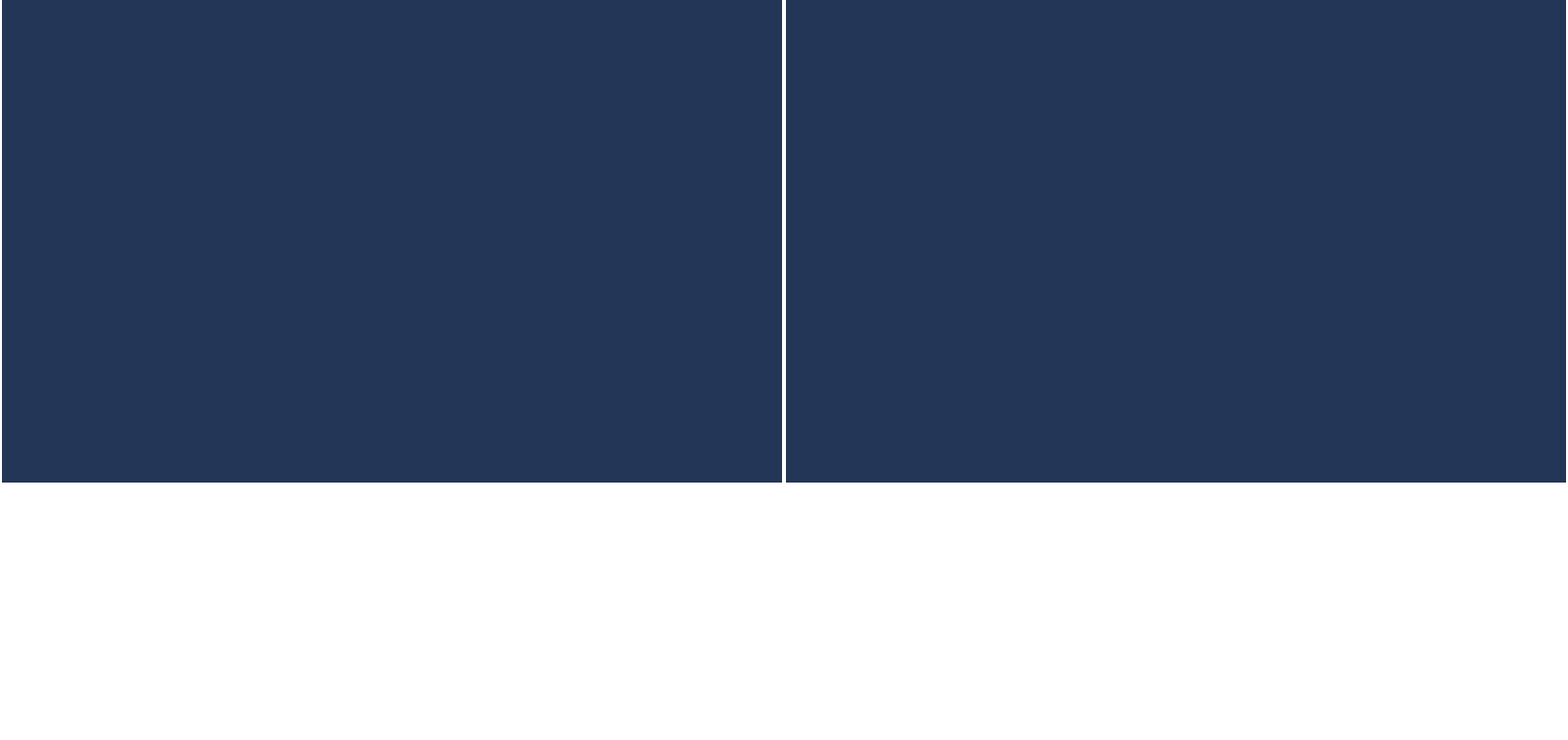
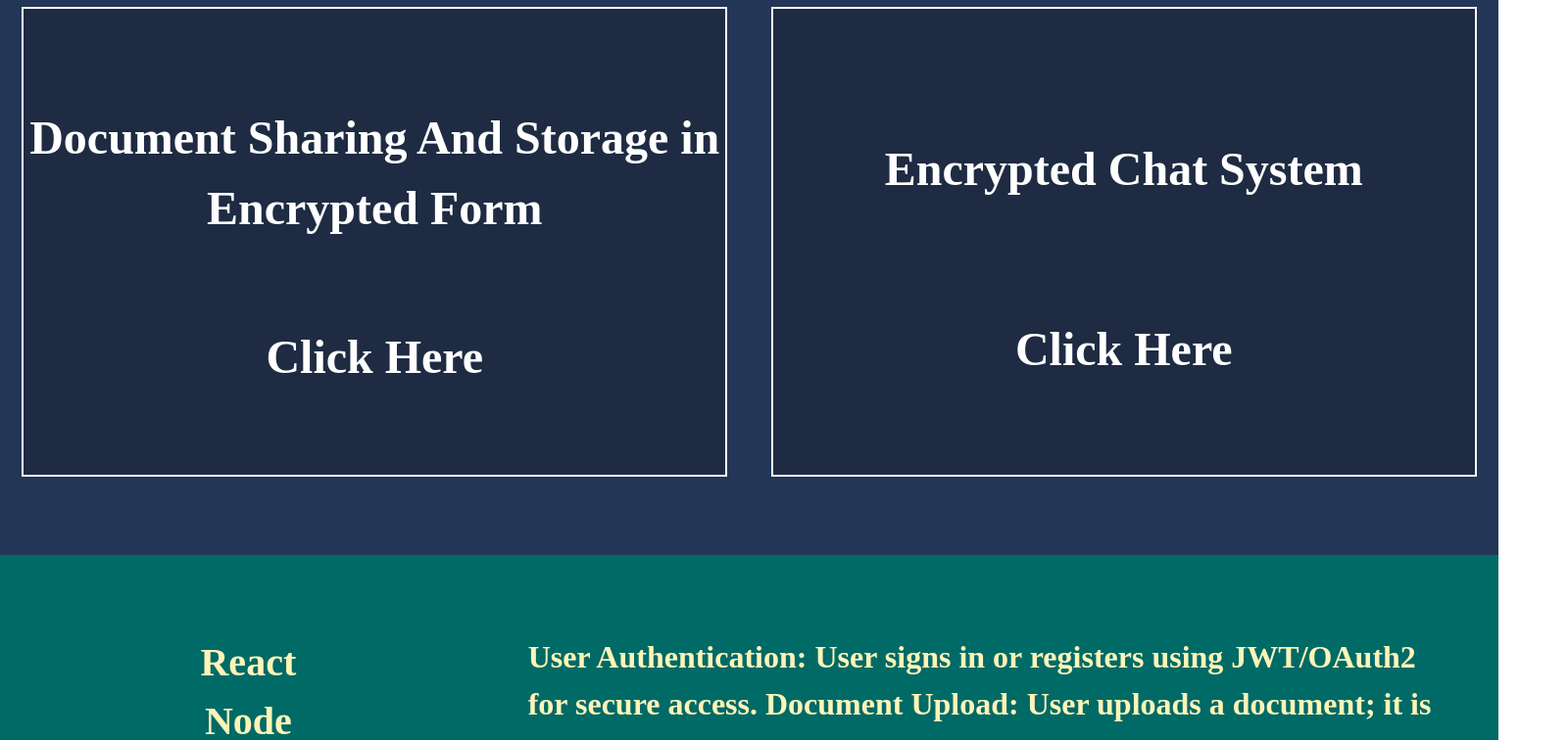
Before and after one commit to ShikharGupta0813/CipherBox, a React (Vite) app in the folder frontend/: page /next in a window 1280 px wide. Shown: the part 2044-2800 px from the top of the page at 98% size, 1600 px wide, since content can reach past the window. Before the commit the page ends 2539 px from the top, so only its background shows below. Built offline with nearby package versions, Linux system fonts and the light colour scheme; a web font is replaced by a local one.

Commit message:
completed my main page

```diff
--- a/frontend/src/footer.css
+++ b/frontend/src/footer.css
@@ -1,14 +1,15 @@
 .footer {
-    background-color: #233657;
+    background-color: #354258;
     color: #ecf0f1;
-    padding: 2rem 1rem;
+    padding: 3rem 1rem;
     text-align: center;
+
   }
 
   .footer__content {
     display: flex;
     flex-direction: column;
-    gap: 2rem;
+    gap: 15rem;
     max-width: 1200px;
     margin: 0 auto;
   }
@@ -24,7 +25,7 @@
   }
 
   .footer__description {
-    color: #95a5a6;
+    color: #a3bfc1;
   }
 
   .footer__heading {
--- a/frontend/src/site.css
+++ b/frontend/src/site.css
@@ -98,15 +98,61 @@
   display: grid;
   grid-template-columns: 50% 50%;
   justify-items: center;
+  margin-top: 5rem;
 }
 .doc{
-  height: 40rem;
-  width: 50rem;
+  height: 30rem;
+  width: 45rem;
   border: 2px solid white;
-
+  background-color: rgb(30, 43, 66);
+  text-align:center;
+  padding-top: 6rem;
+  font-family: 'General Sans';
 }
 .chaT{
+  height: 30rem;
+  width: 45rem;
+  border: 2px solid white;
+  background-color: rgb(30, 43, 66);
+  text-align:center;
+  padding-top: 8rem;
+  font-family: 'General Sans';
+}
+.doc p{
+  padding-top: 5rem;
+}
+.chaT p{
+  padding-top: 7rem;
+}
+/* .chaT{
+  height: 30rem;
+  width: 40rem;
+  border:2px solid white;
+  background-color: rgb(30, 43, 66);
+}  */
+.tecH{
+  margin-top:5rem;
   height: 40rem;
-  width: 50rem;
-  border:2px solid white;
+  background-color: #006A67;
+  color: #FFF4B7;
+  display: grid;
+  grid-template-columns: 30% 70%;
+  font-family: 'stardom';
 }
+.tech{
+  text-align:center;
+  padding: 5rem;
+  padding-left: 8rem;
+  font-size: 2.5rem;
+}
+.tech ul,.workflow ul{
+  list-style: none;
+}
+.workflow{
+  text-align:left;
+  padding-top: 5rem;
+  padding-left: 5rem;
+  padding-right: 3rem;
+  font-family: 'Clash Grotesk';
+  font-size: 2rem;
+}
--- a/frontend/src/site.jsx
+++ b/frontend/src/site.jsx
@@ -1,6 +1,7 @@
 import "./site.css";
 import Navbar from "./navbar.jsx";
 import Image1 from "./assets/2.jpeg";
+import Image2 from "./assets/flowchart.jpeg";
 import Footer from "./footer.jsx";
 
 const site = () => {
@@ -54,19 +55,60 @@ const site = () => {
               through projects involving MERN, NLP, encryption, and secure cloud
               storage.
             </div>
-            <div className="con3">S:
+            <div className="con3">
+              S:
               <ul>
-                <li><a href="https://www.linkedin.com/in/shikhar-gupta-389552251/">Linkedin</a></li>
-                <li><a href="https://github.com/ShikharGupta0813/">Github</a></li>
-                <li><a href="https://www.instagram.com/_gupta_shikhar/">Instagram</a></li>
+                <li>
+                  <a href="https://www.linkedin.com/in/shikhar-gupta-389552251/">
+                    Linkedin
+                  </a>
+                </li>
+                <li>
+                  <a href="https://github.com/ShikharGupta0813/">Github</a>
+                </li>
+                <li>
+                  <a href="https://www.instagram.com/_gupta_shikhar/">
+                    Instagram
+                  </a>
+                </li>
               </ul>
             </div>
           </div>
         </div>
         <div className="main">
-          <div className="doc"></div>
-          <div className="chaT"></div>
+          <div className="doc">Document Sharing And Storage in Encrypted Form <br /> <p>Click Here </p></div>
+          <div className="chaT">Encrypted Chat System <br /> <p>Click Here</p></div>
         </div>
+        <div className="tecH">
+          <div className="tech">
+            <ul>
+              <li>React</li>
+              <li>Node</li>
+              <li>Express</li>
+              <li>MongoDb</li>
+              <li>JWT</li>
+              <li>GSAP</li>
+              <li>Socket.io</li>
+            </ul>
+          </div>
+          <div className="workflow">
+            <ul>
+            <li>
+            User Authentication: User signs in or registers using JWT/OAuth2 for
+            secure access. Document Upload: User uploads a document; it is
+            encrypted on the client/server side and stored in AWS S3. Metadata
+            and permissions are saved in MongoDB. Permission Setup: User sets
+            document permissions (view/edit) and can generate secure links or
+            share with specific users. Encrypted Messaging: User initiates chat
+            with a contact. Messages are encrypted and sent in real-time using
+            Socket.io. Document Retrieval: User requests a document. System
+            checks permissions, retrieves it from AWS S3, and decrypts for
+            viewing. Logout: User logs out, invalidating session tokens to
+            ensure secure exit.
+            </li></ul>
+          </div>
+        </div>
+        <Footer />
       </div>
     </div>
   );
```
